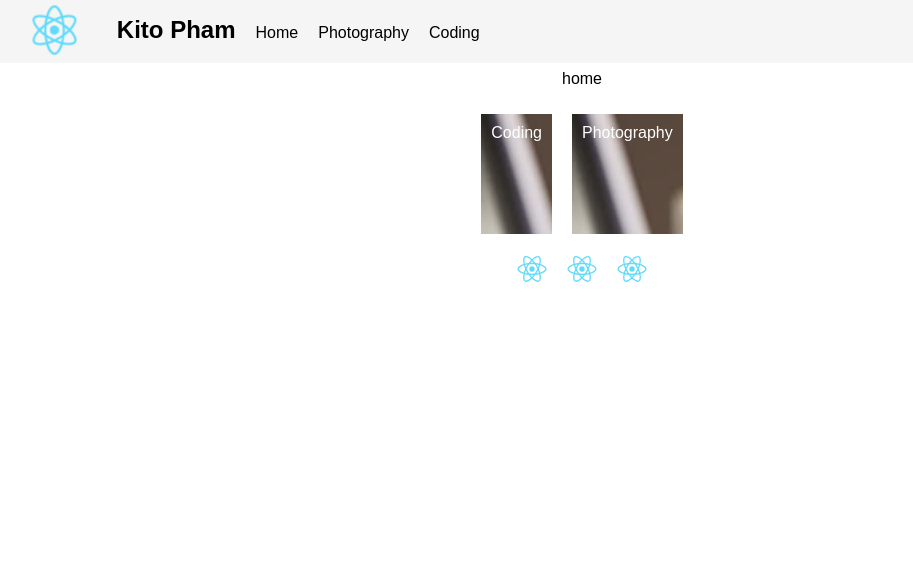
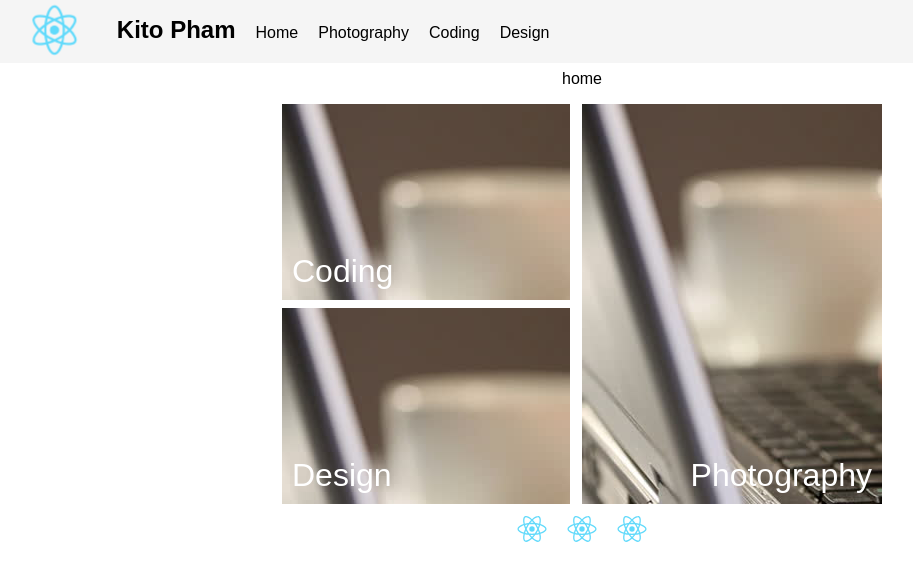
Before and after one commit to KitoPham/KitoPham.com, a React (Create React App) app: page / in a window 1280 px wide. Shown: the top 580 px of the page, without its empty margins (58-971 px from the left). Built offline with nearby package versions, Linux system fonts and the light colour scheme.

Commit message:
Set up initial sizes with boxes

```diff
--- a/src/App.css
+++ b/src/App.css
@@ -12,6 +12,7 @@
 }
 
 .header {
+  z-index: 2;
   position:fixed;
   top:0;
   background-color: whitesmoke;
@@ -33,13 +34,12 @@
 .App-intro {
   font-size: large;
 }
-.headerButton{
+.headerButton, .homeButton_Container{
   cursor: pointer;
 }
 
 .headerButton_Container * {
   margin: 0 10px 0;
-
 }
 
 .Home_Container{
@@ -50,14 +50,73 @@
   display: inline-block;
   background: url("resources/computer.jpg") top left;
   color: white;
-  margin: 10px;
-  padding: 10px;
-  height: 100px;
-  width: auto;
+}
+#Photography, #Coding, #Design{
+  float:left;
+  position:absolute;
+}
+#Photography{
+  height: 400px;
+  width: 300px;
+  top:0;
+  right:0;
+
 }
 
+#Coding:hover{
+  z-index: 1;
+  animation-duration: 5s;
+  width: 600px;
+  height:85%;
+}
+
+#Coding:hover ~ #Design{
+  height: 15%;
+}
+
+#Design:hover ~ #Coding{
+  height: 15%;
+}
+
+#Design:hover ~ #photoText{
+  top:10px;
+}
+
+
+
+#Coding, #Design{
+  height:49%;
+  width:48%;
+}
+
+#Coding{
+  top:0;
+  left:0;
+}
+
+#Design{
+  bottom:0;
+  left:0;
+}
+
+a > span {
+  position: absolute;
+  bottom:10px;
+}
+
+#photoText{
+  right: 10px;
+}
+
+#codingText, #designText{
+  left: 10px;
+}
 .homeButton_Container{
-
+  position: relative;
+  height:400px;
+  width:600px;
+  margin:auto;
+  font-size: 32px;
 }
 
 body {
--- a/src/App.js
+++ b/src/App.js
@@ -54,10 +54,15 @@ class Home extends Component{
         <div className = "homeButton_Container">
           <a id="Coding" className="homeButton"
              onClick ={()=>{this.props.changePage(2)}}
-          > Coding </a>
+          ><span id="codingText">Coding</span> </a>
+          <a id="Design" className="homeButton"
+             onClick ={()=>{this.props.changePage(3)}}
+          ><span id="designText">Design</span></a>
           <a id="Photography" className="homeButton"
              onClick ={()=>{this.props.changePage(1)}}
-          > Photography </a>
+          > <span id="photoText">Photography</span></a>
+
+
         </div>
       </div>
     )
@@ -96,7 +101,24 @@ class Coding extends Component {
 
 
     return(
-      <div className= "Coding_Container">
+      <div className= "project_container">
+      </div>
+    )
+  }
+}
+
+class Design extends Component{
+  constructor(){
+    super();
+    this.state = {
+      currentProject: 0,
+    };
+  }
+
+  render(){
+
+    return(
+      <div className= "project_container">
       </div>
     )
   }
@@ -105,7 +127,8 @@ class Coding extends Component {
 var MainPages = [
   {Component : <Home />, name : "Home"},
   {Component : <Photography />, name : "Photography"},
-  {Component : <Coding />, name: "Coding"}
+  {Component : <Coding />, name: "Coding"},
+  {Component : <Design />, name: "Design"}
 ];
 
 
```
